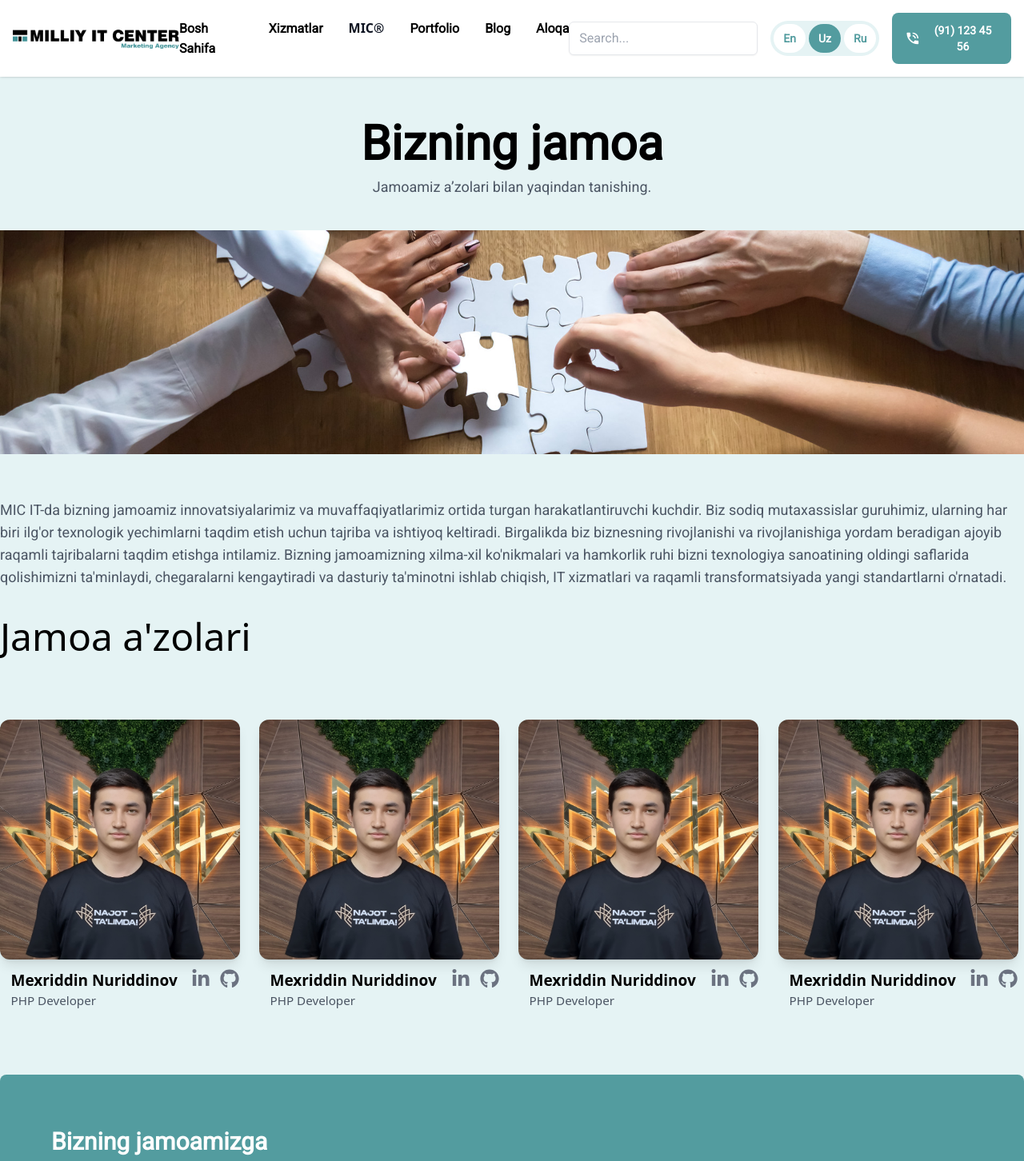
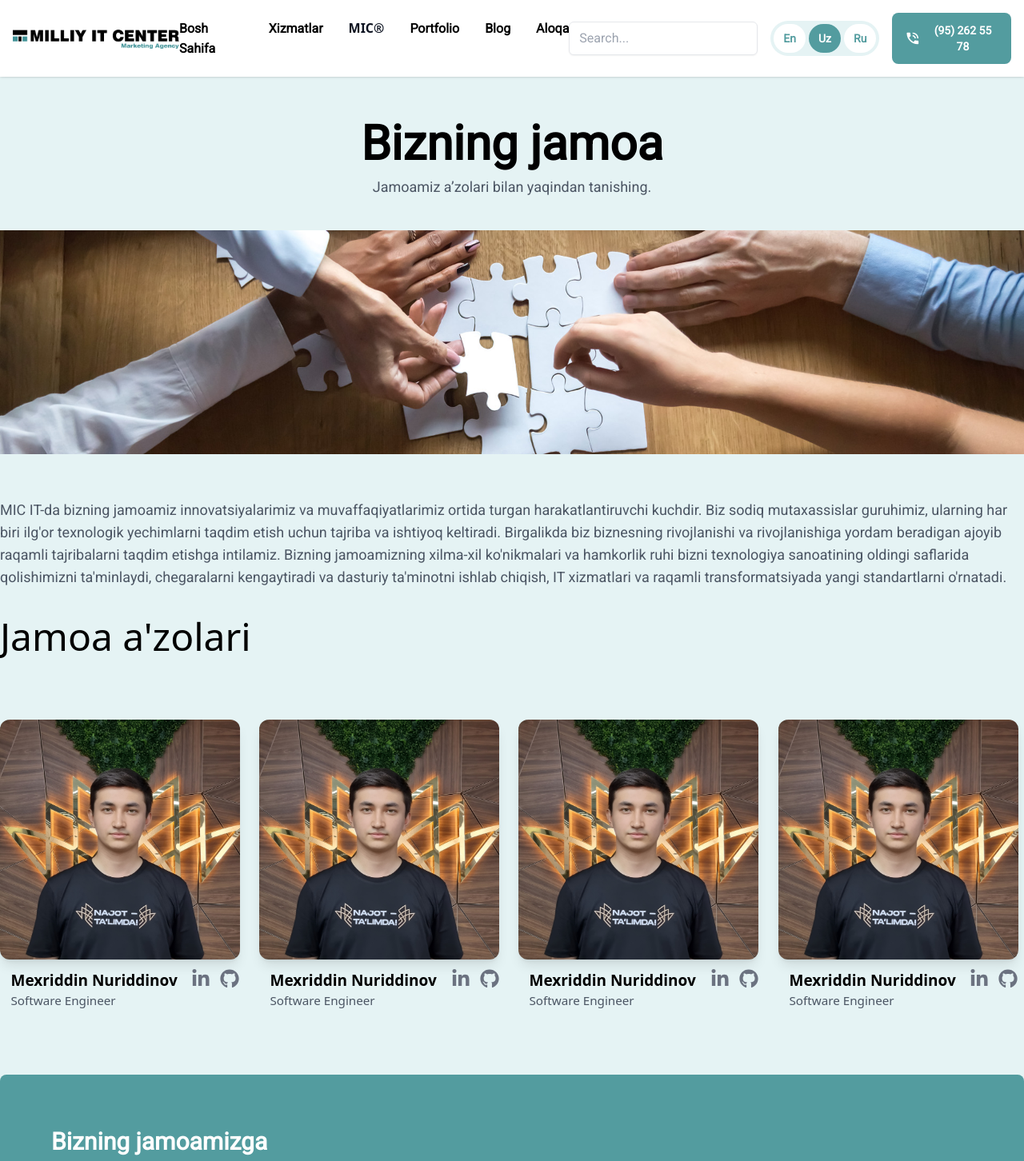
Before and after one commit to asadbekumarov/Milliy-IT-center, a React (Vite) app: page /ourTeam in a window 1280 px wide. Shown: the top 1452 px of the page at 80% size. Built offline with nearby package versions, Linux system fonts and the light colour scheme.

Commit message:
communication

```diff
--- a/src/components/header/Header.jsx
+++ b/src/components/header/Header.jsx
@@ -540,7 +540,7 @@ function Header() {
             >
               <MdPhoneInTalk className="text-xl" />
               <span className="hidden font-semibold sm:inline">
-                (91) 123 45 56
+                (95) 262 55 78
               </span>
             </button>
           </div>
--- a/src/pages/communication/Communication.jsx
+++ b/src/pages/communication/Communication.jsx
@@ -46,7 +46,7 @@ function Communication() {
                   className="bg-[#539c9f] p-2 rounded-full text-white text-2xl sm:text-3xl"
                 />
                 <p data-aos="zoom-out-right" className="text-sm sm:text-base">
-                  +998935125324
+                  +998952625578
                 </p>
               </div>
               <div className="flex items-center space-x-3">
@@ -179,7 +179,7 @@ function Communication() {
                 <div className="mt-2">
                   <p className="text-sm sm:text-lg text-[#6c6d77]">Address:</p>
                   <p className="font-medium text-sm sm:text-lg">
-                    Chilanzar street 2/2
+                    Olmazor axborot-kutubxona markazi Qoraqamish 1/2 18a Uy
                   </p>
                 </div>
                 <div className="mt-1">
@@ -187,7 +187,7 @@ function Communication() {
                     Phone Number:
                   </p>
                   <p className="font-medium text-sm sm:text-lg">
-                    +998935135324
+                    +998952625578
                   </p>
                 </div>
               </div>
--- a/src/pages/ourTeam/OurTeam.jsx
+++ b/src/pages/ourTeam/OurTeam.jsx
@@ -48,7 +48,7 @@ function OurTeam() {
                   {/* Overlay */}
                   <div className="absolute inset-0 bg-gradient-to-t from-black/70 via-black/30 to-transparent opacity-0 group-hover:opacity-100 transition duration-500 flex items-center justify-center">
                     <h4 className="text-white text-xl font-semibold scale-95 group-hover:scale-100 transition-transform duration-500">
-                      Mexriddin – PHP Developer
+                      Mexriddin – Software Engineer
                     </h4>
                   </div>
                 </div>
@@ -61,7 +61,7 @@ function OurTeam() {
       before:content-[''] before:absolute before:left-0 before:top-0 before:h-[2px] before:bg-[#539c9f]
       before:w-0 group-hover:before:w-full before:transition-all before:duration-500"
                     >
-                      PHP Developer
+                      Software Engineer
                     </span>
                   </h4>
                   <Link
@@ -92,7 +92,7 @@ function OurTeam() {
                   {/* Overlay */}
                   <div className="absolute inset-0 bg-gradient-to-t from-black/70 via-black/30 to-transparent opacity-0 group-hover:opacity-100 transition duration-500 flex items-center justify-center">
                     <h4 className="text-white text-xl font-semibold scale-95 group-hover:scale-100 transition-transform duration-500">
-                      Mexriddin – PHP Developer
+                      Mexriddin – Software Engineer
                     </h4>
                   </div>
                 </div>
@@ -105,7 +105,7 @@ function OurTeam() {
       before:content-[''] before:absolute before:left-0 before:top-0 before:h-[2px] before:bg-[#539c9f]
       before:w-0 group-hover:before:w-full before:transition-all before:duration-500"
                     >
-                      PHP Developer
+                      Software Engineer
                     </span>
                   </h4>
                   <Link
@@ -135,7 +135,7 @@ function OurTeam() {
                   {/* Overlay */}
                   <div className="absolute inset-0 bg-gradient-to-t from-black/70 via-black/30 to-transparent opacity-0 group-hover:opacity-100 transition duration-500 flex items-center justify-center">
                     <h4 className="text-white text-xl font-semibold scale-95 group-hover:scale-100 transition-transform duration-500">
-                      Mexriddin – PHP Developer
+                      Mexriddin – Software Engineer
                     </h4>
                   </div>
                 </div>
@@ -148,7 +148,7 @@ function OurTeam() {
       before:content-[''] before:absolute before:left-0 before:top-0 before:h-[2px] before:bg-[#539c9f]
       before:w-0 group-hover:before:w-full before:transition-all before:duration-500"
                     >
-                      PHP Developer
+                      Software Engineer
                     </span>
                   </h4>
                   <Link
@@ -178,7 +178,7 @@ function OurTeam() {
                   {/* Overlay */}
                   <div className="absolute inset-0 bg-gradient-to-t from-black/70 via-black/30 to-transparent opacity-0 group-hover:opacity-100 transition duration-500 flex items-center justify-center">
                     <h4 className="text-white text-xl font-semibold scale-95 group-hover:scale-100 transition-transform duration-500">
-                      Mexriddin – PHP Developer
+                      Mexriddin – Software Engineer
                     </h4>
                   </div>
                 </div>
@@ -191,7 +191,7 @@ function OurTeam() {
       before:content-[''] before:absolute before:left-0 before:top-0 before:h-[2px] before:bg-[#539c9f]
       before:w-0 group-hover:before:w-full before:transition-all before:duration-500"
                     >
-                      PHP Developer
+                      Software Engineer
                     </span>
                   </h4>
                   <Link
```
